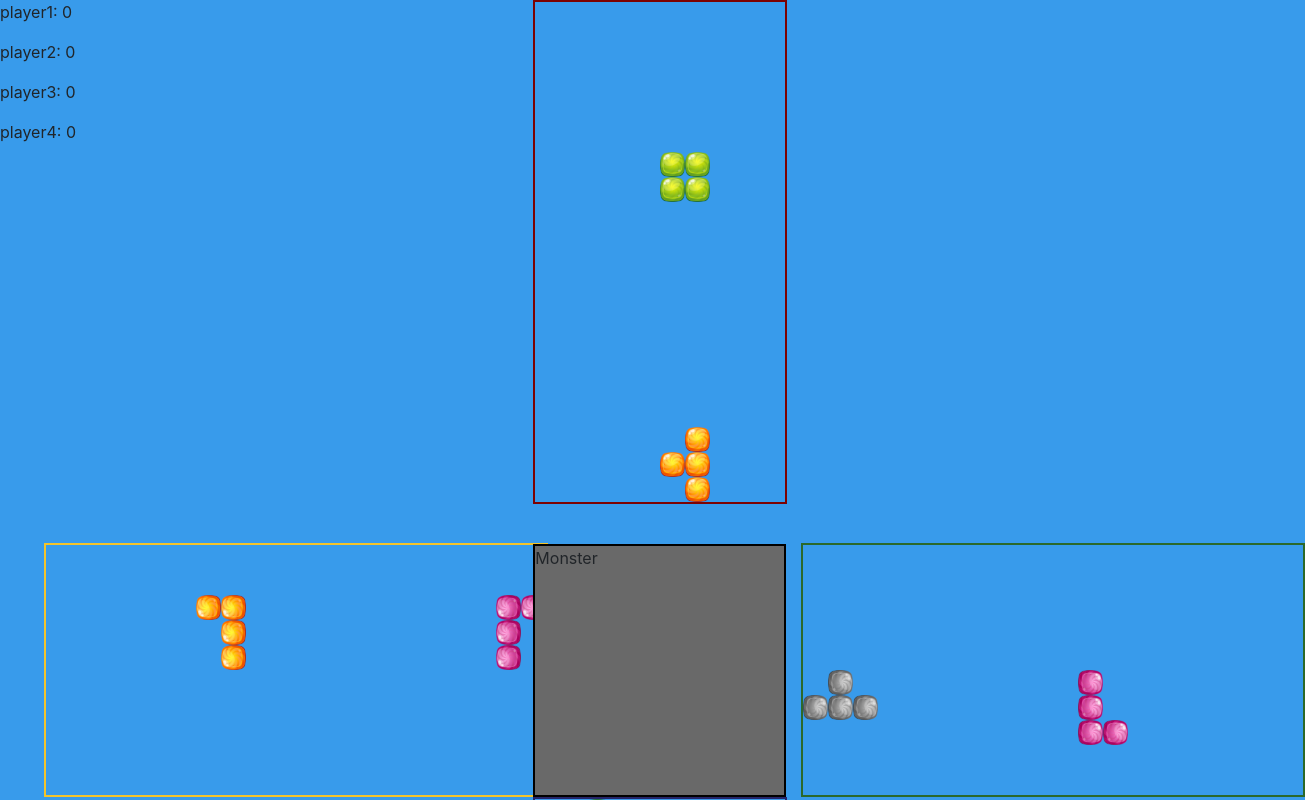
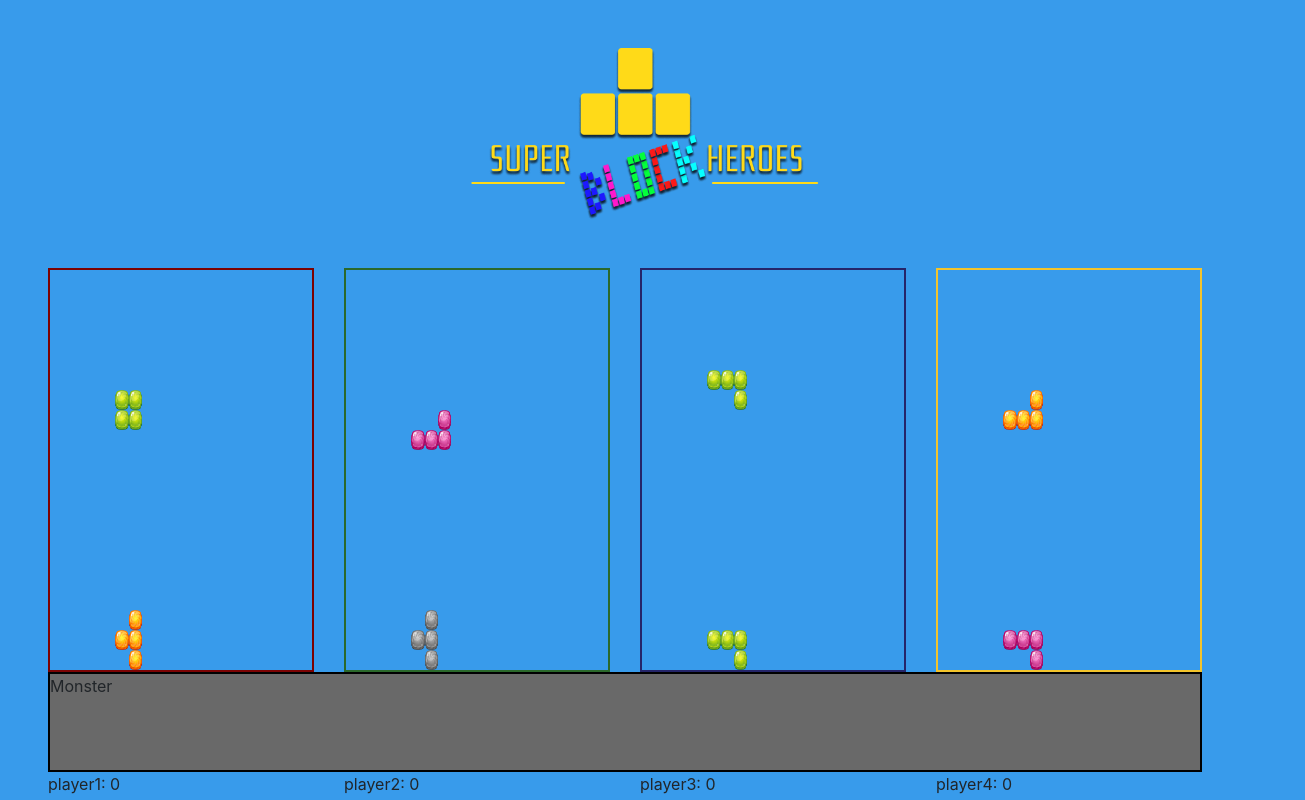
Before and after one commit to JeanCarrillo/super-block-heroes, an Angular app: page /game in a window 1280 px wide. Shown: the top 800 px of the page, 1305 px wide, since content can reach past the window. Built offline with nearby package versions, Linux system fonts and the light colour scheme.

Commit message:
edit css on game page

```diff
--- a/src/app/pages/game/board/board.component.css
+++ b/src/app/pages/game/board/board.component.css
@@ -6,8 +6,8 @@
 .boardCol {
   display: flex;
   flex-direction: column;
-  width: 25px;
-  height: 25px;
+  width: 20px;
+  height: 20px;
   /* width: 2vw;
   height: 2vw; */
   /* border: 1px dotted lightgray; */
@@ -15,39 +15,21 @@
 
 .block {
   width: 100%;
-  height: auto;
+  height: 100%;
 }
 
 .player1 {
   border: 2px solid rgb(124, 2, 2);
-  position: absolute;
-  /* top: 5vw; */
 }
 
 .player2 {
   border: 2px solid rgb(43, 105, 43);
-  transform: rotate(90deg);
-  position: absolute;
-  top: 418px;
-  left: 393px;
-  /* top: 40vw;
-  left: 40vw; */
 }
 
 .player3 {
   border: 2px solid rgb(37, 37, 105);
-  transform: rotate(180deg);
-  position: absolute;
-  top: 797px;
-  /* top: 45vw; */
 }
 
 .player4 {
   border: 2px solid rgb(243, 196, 43);
-  transform: rotate(270deg);
-  position: absolute;
-  top: 418px;
-  left: -364px;
-  /* top: 40vw;
-  left: -40vw; */
 }
--- a/src/app/pages/game/board/board.component.html
+++ b/src/app/pages/game/board/board.component.html
@@ -1,4 +1,4 @@
-<div [ngClass]="player.name" class="offset-5">
+<div [ngClass]="player.name">
   <div class="boardRow" *ngFor="let row of board.tiles; index as i">
     <div class="boardCol" *ngFor="let block of row; index as j">
       <img
--- a/src/app/pages/game/game.component.html
+++ b/src/app/pages/game/game.component.html
@@ -1,14 +1,11 @@
-<div class="gameContainer">
-  <app-board
-    *ngFor="let player of players"
-    [board]="player.board"
-    [player]="player"
-  ></app-board>
-  <app-monster monster="monster1"></app-monster>
-  <app-score
-    *ngFor="let player of players"
-    [name]="player.name"
-    [score]="player.score"
-    [gameOver]="player.gameOver"
-  ></app-score>
-</div>
+  <div class="container-fluid pr-5 pl-5">
+    <div class="row mt-5">
+      <img src="assets/img/SPB-Logo.png" class="col-4 offset-4" alt="logo">
+    </div>
+    <div class="gameContainer row mt-5">
+      <app-board *ngFor="let player of players" [board]="player.board" [player]="player" class="col-3"></app-board>
+      <app-monster monster="monster1" class="col-12"></app-monster>
+      <app-score *ngFor="let player of players" [name]="player.name" [score]="player.score"
+        [gameOver]="player.gameOver" class="col-3"></app-score>
+    </div>
+  </div>
--- a/src/app/pages/game/monster/monster.component.css
+++ b/src/app/pages/game/monster/monster.component.css
@@ -1,11 +1,6 @@
 .boardMonster {
-  position: absolute;
   border: 2px solid black;
-  width: 253px;
-  height: 253px;
-  /* width: 20vw;
-  height: 20vw; */
+  width: 100%;
+  height: 100px;
   background: dimgray;
-  top: 544px;
-  /* top: 30vw; */
 }
--- a/src/app/pages/game/monster/monster.component.html
+++ b/src/app/pages/game/monster/monster.component.html
@@ -1 +1 @@
-<div class="boardMonster offset-5" [ngClass]="monster">Monster</div>
+<div class="boardMonster" [ngClass]="monster">Monster</div>
--- a/src/app/pages/game/player.ts
+++ b/src/app/pages/game/player.ts
@@ -8,7 +8,7 @@ export class Player {
   name: string;
   score: number;
   board: Board;
-  rowNumbers = 10;
+  rowNumbers = 20;
   colNumbers = 20;
   currentBlocks: Block[];
   currentPiece: Piece;
```
Also changed, not shown: src/assets/img/SPB-Logo.png (added).
